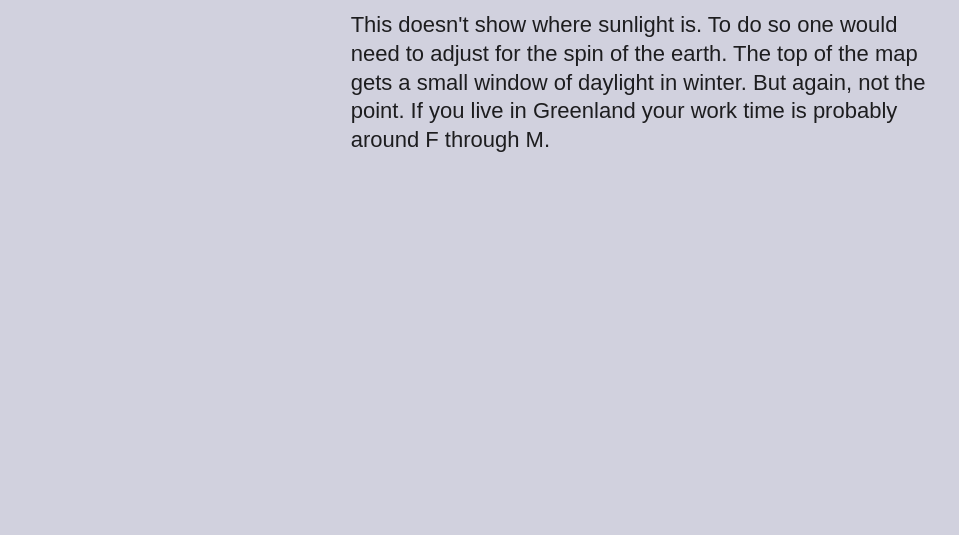
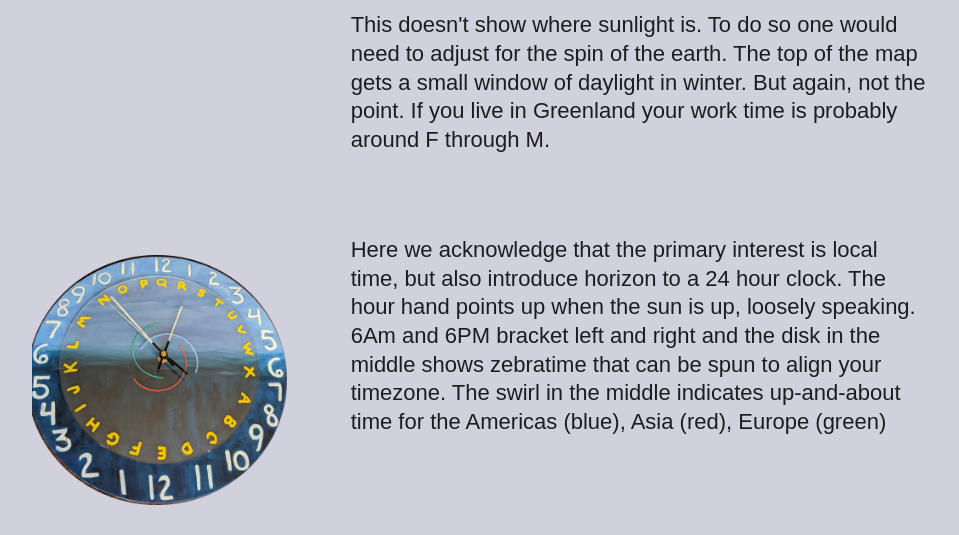
Before and after one commit to mespr/zebratime, a website: page index.html in a window 1280 px wide. Shown: the part 3183-3718 px from the top of the page, without its empty margins (160-1119 px from the left). Before the commit the page ends 3378 px from the top, so only its background shows below. Drawn offline with Linux system fonts and the light colour scheme.

Commit message:
another clock

```diff
--- a/index.html
+++ b/index.html
@@ -261,6 +261,23 @@
                 Greenland your work time is probably around F through M.</p>
         </section>
     </section>
+    <section id="horizonclock" class="page horizontal">
+        <section class="page-box" style="
+            background-image:url(img/horizon_clock.png);
+            background-size:contain;
+            background-repeat:no-repeat;
+            flex-grow:0.5;
+            min-height:250px;
+            margin:30px 30px 0 0">
+        </section>
+        <section class="page-box">
+            <p>Here we acknowledge that the primary interest is local time, but also introduce
+            horizon to a 24 hour clock. The hour hand points up when the sun is up, loosely speaking.
+            6Am and 6PM bracket left and right and the disk in the middle shows zebratime that can be
+            spun to align your timezone. The swirl in the middle indicates up-and-about time for
+            the Americas (blue), Asia (red), Europe (green)</p>
+        </section>
+    </section>
 </section>
 <script type="module">
     import ZebraTime from "./zebratime.js";
```
Also changed, not shown: img/horizon_clock.png (added).
